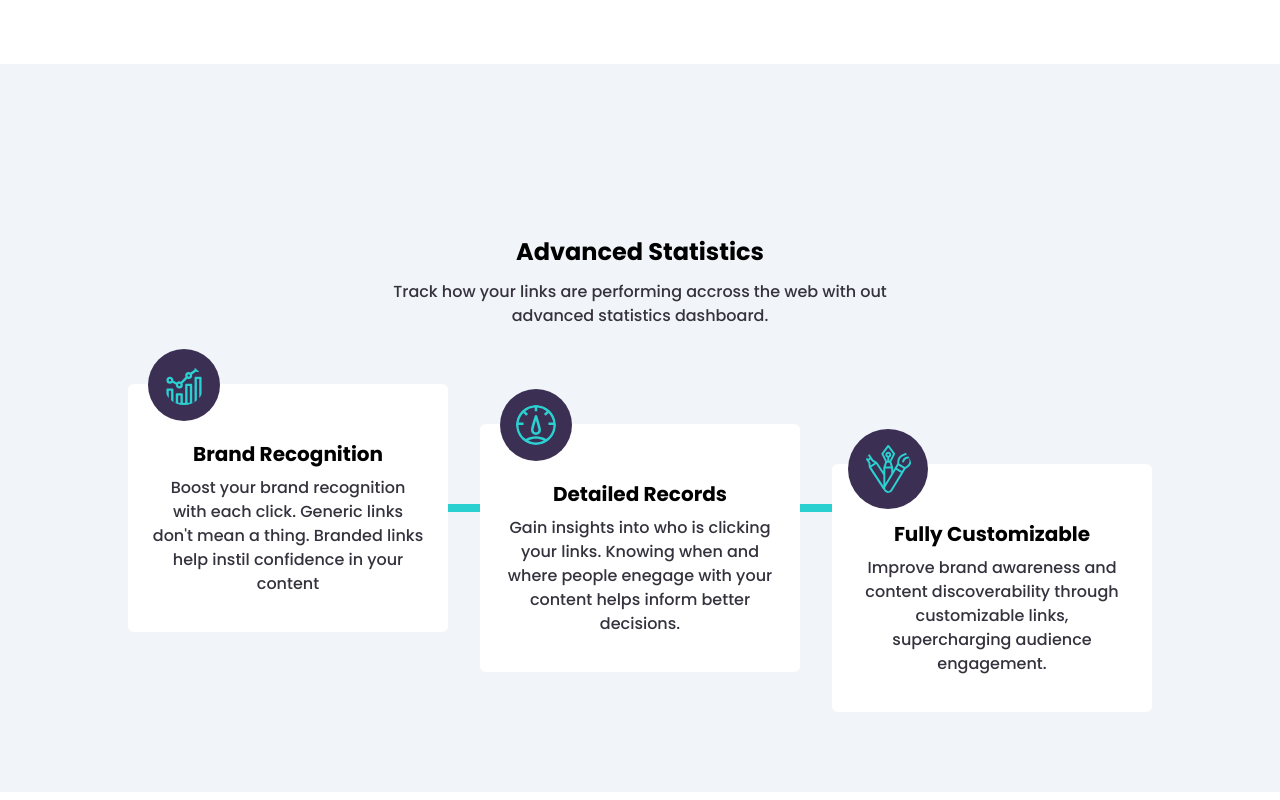
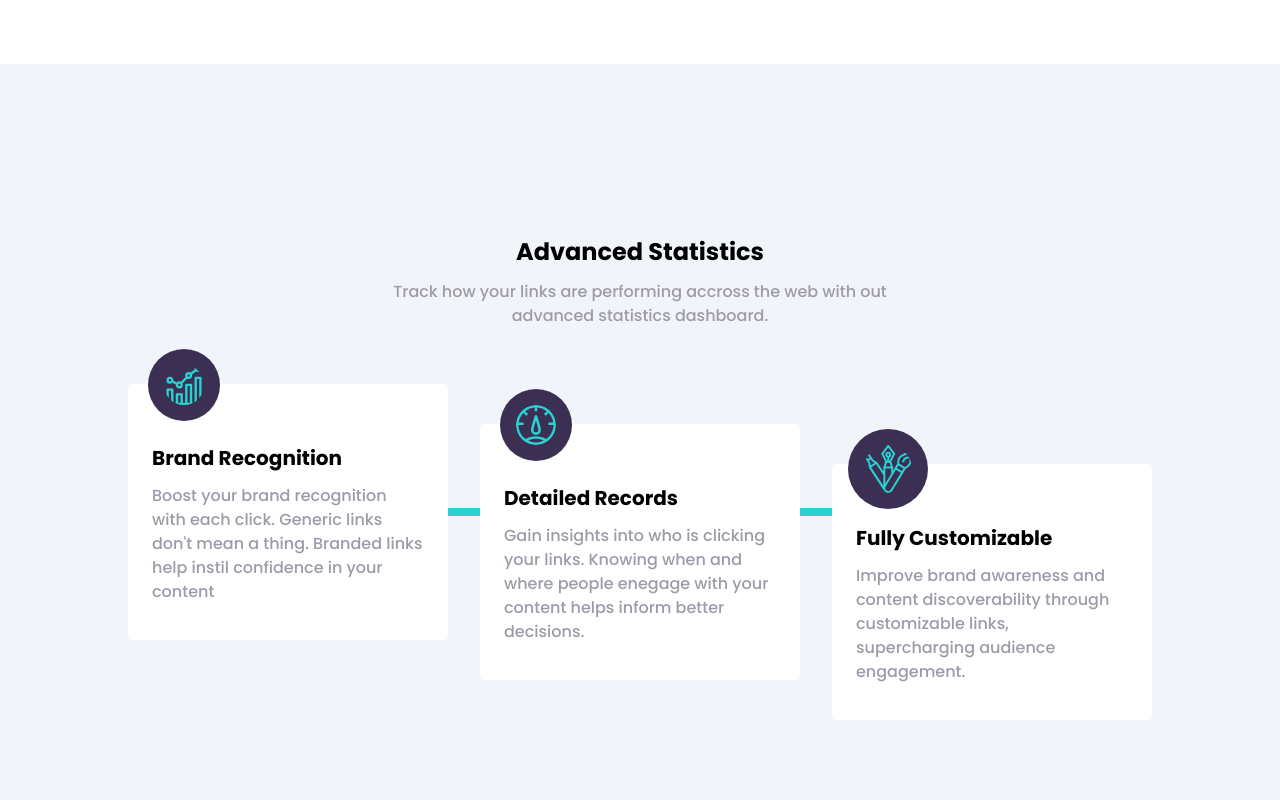
Before and after one commit to Nnadivictory25/url-shortener-api-landing-page, a React (Vite) app: page / in a window 1280 px wide. Shown: the part 494-1294 px from the top of the page. Built offline with nearby package versions, Linux system fonts and the light colour scheme.

Commit message:
arranged the card and its contents well

```diff
--- a/src/components/AdvancedStat.tsx
+++ b/src/components/AdvancedStat.tsx
@@ -9,32 +9,32 @@ const AdvancedStat = () => {
         <section className="bg-slate-100 py-40 px-2">
             <div className="header text-center w-[90%] max-w-xl mx-auto">
                 <h2 className="font-bold text-2xl py-3">Advanced Statistics</h2>
-                <p className="text-darkBlue">
+                <p className="text-greyishV">
                     Track how your links are performing accross the web with out advanced statistics dashboard.
                 </p>
             </div>
 
             <div className="cardsCtn mt-14 flex flex-col lg:flex-row gap-x-8 gap-y-20 justify-center items-center relative">
-                <div className="card max-w-xs z-30 bg-white rounded-md w-[85%] pt-12 pb-9 px-6 text-center relative">
-                    <img className='absolute lg:right-52 bg-darkViolet rounded-full p-4 top-[-2.2rem] inset-x-0 mx-auto' src={brandRecIcon} alt="" />
-                    <h3 className="font-bold text-xl py-2">Brand Recognition</h3>
-                    <p className="text-darkBlue">
+                <div className="card max-w-xs z-30 bg-white rounded-md w-[85%] pt-12 pb-9 px-6 text-center lg:text-left relative">
+                    <img className='absolute lg:right-52 bg-darkViolet rounded-full p-4 top-[-2.2rem] inset-x-0 mx-auto' src={brandRecIcon} />
+                    <h3 className="font-bold text-xl py-3">Brand Recognition</h3>
+                    <p className="text-greyishV">
                         Boost your brand recognition with each click. Generic links don't mean a thing. Branded links help instil confidence in your content
                     </p>
                 </div>
 
-                <div className="card max-w-xs z-30 bg-white rounded-md w-[85%] pt-12 pb-9 px-6 text-center relative lg:translate-y-10">
-                    <img className='absolute lg:right-52 bg-darkViolet rounded-full p-4 top-[-2.2rem] inset-x-0 mx-auto' src={detailIcon} alt="" />
-                    <h3 className="font-bold text-xl py-2">Detailed Records</h3>
-                    <p className="text-darkBlue">
+                <div className="card max-w-xs z-30 bg-white rounded-md w-[85%] pt-12 pb-9 px-6 text-center lg:text-left relative lg:translate-y-10">
+                    <img className='absolute lg:right-52 bg-darkViolet rounded-full p-4 top-[-2.2rem] inset-x-0 mx-auto' src={detailIcon} />
+                    <h3 className="font-bold text-xl py-3">Detailed Records</h3>
+                    <p className="text-greyishV">
                         Gain insights into who is clicking your links. Knowing when and where people  enegage with your content helps inform better decisions.
                     </p>
                 </div>
 
-                <div className="card max-w-xs z-30 bg-white rounded-md w-[85%] pt-12 pb-9 px-6 text-center relative lg:translate-y-20">
-                    <img className='absolute lg:right-52 bg-darkViolet rounded-full p-4 top-[-2.2rem] inset-x-0 mx-auto' src={customizeIcon} alt="" />
-                    <h3 className="font-bold text-xl py-2">Fully Customizable</h3>
-                    <p className="text-darkBlue">
+                <div className="card max-w-xs z-30 bg-white rounded-md w-[85%] pt-12 pb-9 px-6 text-center lg:text-left relative lg:translate-y-20">
+                    <img className='absolute lg:right-52 bg-darkViolet rounded-full p-4 top-[-2.2rem] inset-x-0 mx-auto' src={customizeIcon} />
+                    <h3 className="font-bold text-xl py-3">Fully Customizable</h3>
+                    <p className="text-greyishV">
                         Improve brand awareness and content discoverability through customizable links, supercharging audience engagement.
                     </p>
                 </div>
--- a/src/components/Hero.tsx
+++ b/src/components/Hero.tsx
@@ -7,7 +7,7 @@ const Hero = () => {
 
 			<div className='writeUp mt-7 md:mt-0 text-center lg:text-left'>
 				<h2 className='text-3xl lg:text-5xl font-bold'>More than just shorter links</h2>
-				<p className='py-3 text-darkBlue'>
+				<p className='py-3 text-greyishV'>
 					Build your brand's recognition and get detailed insights on how your
 					links are performing
 				</p>
--- a/src/components/Navbar.tsx
+++ b/src/components/Navbar.tsx
@@ -23,7 +23,7 @@ const Navbar = () => {
 					<RxHamburgerMenu size={25} className='lgHidden cursor-pointer' onClick={() => setNavActive(!navActive)} />
 
 					<div className='btns smHidden md:flexCenter gap-x-7'>
-						<button className='text-greyishV hover:text-black'>Login</button>
+						<button className='text-greyishV hover:text-black transition-colors'>Login</button>
 						<button className='text-white bg-cyan py-2 px-6 rounded-full hover:opacity-60'>
 							Sign Up
 						</button>
```
